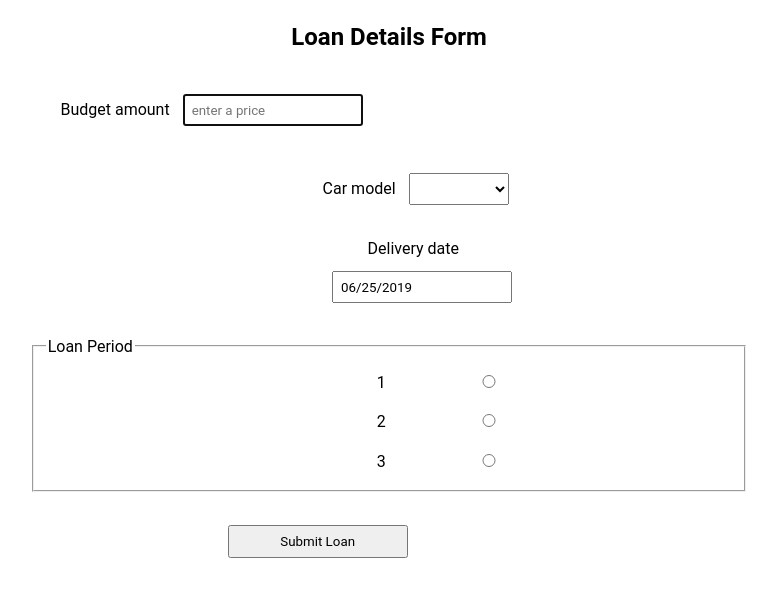
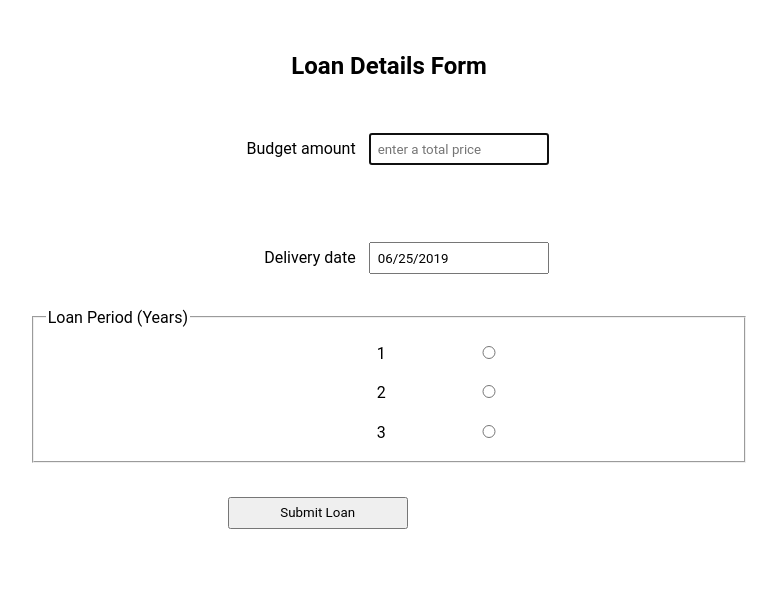
Before and after one commit to tzs34/TypescriptFormDemo, a React app: page / in a window 1280 px wide. Shown: the top 596 px of the page, without its empty margins (251-1028 px from the left). Built offline with nearby package versions, Linux system fonts and the light colour scheme.

Commit message:
Refactored homepage

```diff
--- a/src/components/Pages/HomePage.tsx
+++ b/src/components/Pages/HomePage.tsx
@@ -2,13 +2,15 @@ import * as React from 'react'
 import { RouteComponentProps } from '@reach/router'
 import DatePicker from 'react-datepicker'
 import { usePriceInput, useDropDown, useRadioGroup } from '../Hooks'
-import { FormValidator } from '../../components'
+import { FormValidator, DepositCostField } from '../../components'
+
 import {
   carPriceValidator,
   carSelectValidator,
   dateValidator,
   loanPeriodValidator
 } from '../../utils/validators'
+import { validationProps } from '../../interfaces/interfaces'
 
 import 'react-datepicker/dist/react-datepicker.css'
 import '../../scss/styles.scss'
@@ -30,14 +32,10 @@ const HomePage: React.FunctionComponent<RouteComponentProps> = () => {
   const carDropDownValidator = carSelectValidator(options)
   const loanYearsValidator = loanPeriodValidator(yearOptions)
 
-  let [price, ValidatingPriceInput] = usePriceInput(
-    'Budget amount',
-    'enter a price',
-    carPriceValidator,
-    validate
+  let [period, LoanPeriodGroup] = useRadioGroup(
+    'Loan Period (Years)',
+    yearOptions
   )
-  let [car, CarDropDown] = useDropDown('Car model', '', options)
-  let [period, LoanPeriodGroup] = useRadioGroup('Loan Period', yearOptions)
 
   function submitFormData(e: React.FormEvent<HTMLFormElement>) {
     e.preventDefault()
@@ -50,43 +48,47 @@ const HomePage: React.FunctionComponent<RouteComponentProps> = () => {
     setDate(d.toString())
   }
 
+  function handleValidation(obj: validationProps) {
+    console.log(obj)
+  }
+
+  function handlValidationCallback([]: validationProps[]) {}
+
   return (
     <div className="form">
       <h2> Loan Details Form</h2>
       <form onSubmit={submitFormData}>
         <div className="form-section" tabIndex={0}>
-          <ValidatingPriceInput />
+          <DepositCostField
+            validate={validateAttempts > 0}
+            validationCallback={handlValidationCallback}
+          />
         </div>
         <div className="form-section" tabIndex={0}>
           <FormValidator
-            value={car}
-            validationFunction={carDropDownValidator}
-            validate={validateAttempts > 0}
-          >
-            <CarDropDown />
-          </FormValidator>
-        </div>
-        <div className="form-section" tabIndex={0}>
-          <FormValidator
+            id="deliveryDate"
             value={date}
             validationFunction={dateValidator}
             validate={validateAttempts > 0}
+            onValidate={handleValidation}
           >
-            <label htmlFor={'datepicker'}>
-              Delivery date
+            <div>
+              <label htmlFor={'datepicker'}> Delivery date </label>
               <DatePicker
                 id="datepicker"
                 selected={new Date(date)}
                 onChange={handleDateChange}
               />
-            </label>
+            </div>
           </FormValidator>
         </div>
         <div className="form-section" tabIndex={0}>
           <FormValidator
+            id="loanPeriod"
             value={period}
             validationFunction={loanYearsValidator}
             validate={validateAttempts > 0}
+            onValidate={handleValidation}
           >
             <LoanPeriodGroup />
           </FormValidator>
```
